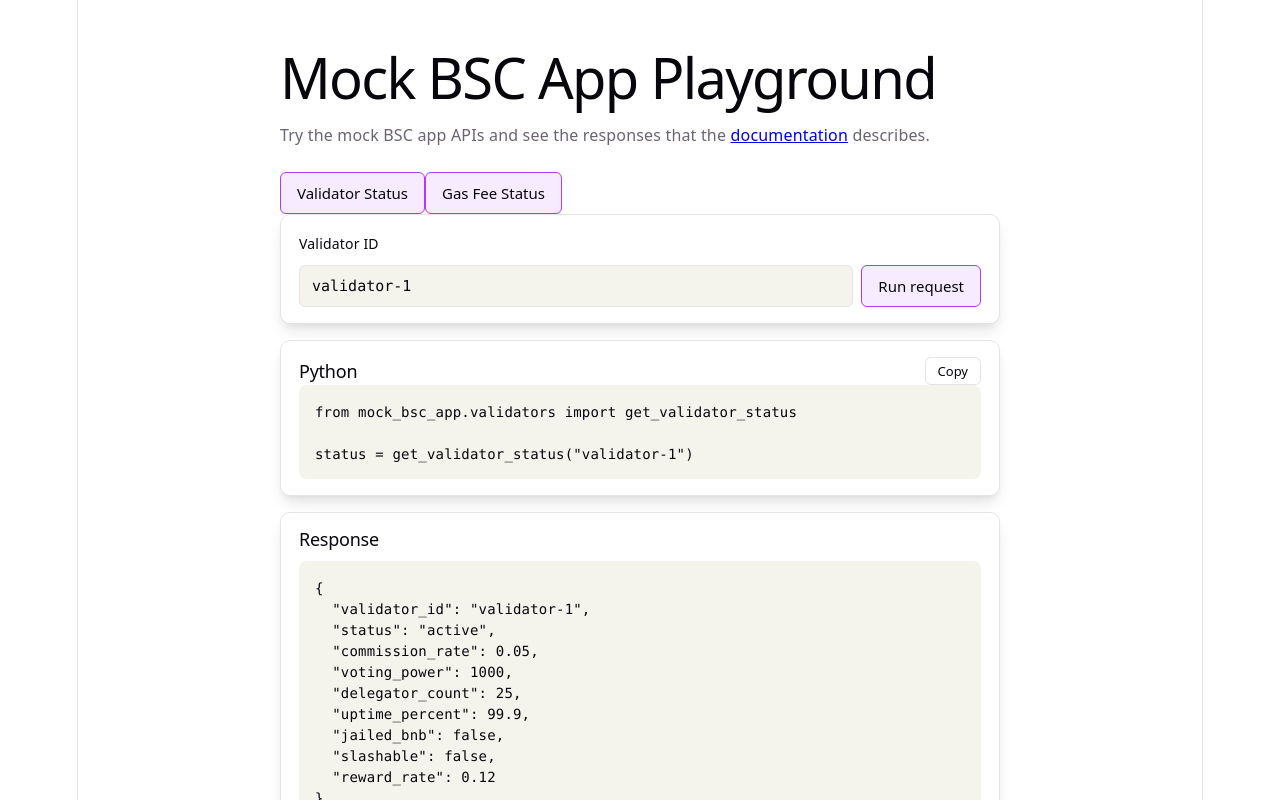
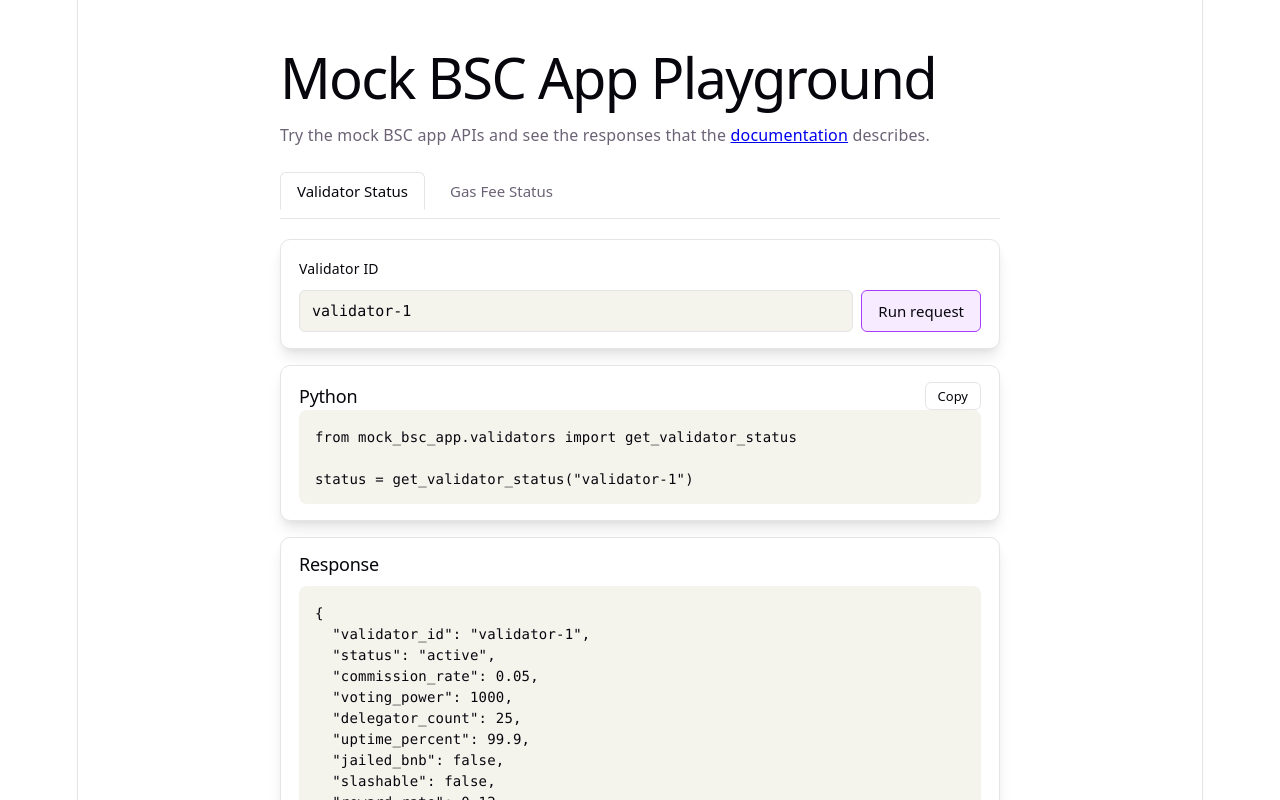
Before and after one commit to koredeBNB/techops-docsite-interactive-playground, a React (Vite) app: page / in a window 1280 px wide. Shown: the top 800 px of the page. Built offline with nearby package versions, Linux system fonts and the light colour scheme.

Commit message:
Update src/App.css from AI docsite updater

```diff
--- a/src/App.css
+++ b/src/App.css
@@ -14,6 +14,35 @@ header {
 .lede {
   margin-top: 8px;
   font-size: 16px;
+}
+
+.tab-row {
+  display: flex;
+  gap: 8px;
+  margin-bottom: 20px;
+  border-bottom: 1px solid var(--border);
+  padding-bottom: 8px;
+}
+
+.tab {
+  font: 500 15px var(--sans);
+  padding: 8px 16px;
+  border: 1px solid transparent;
+  border-radius: 6px 6px 0 0;
+  background: transparent;
+  color: var(--text);
+  cursor: pointer;
+}
+
+.tab:hover {
+  background: var(--code-bg);
+}
+
+.tab.active {
+  border-color: var(--border);
+  border-bottom-color: var(--bg);
+  background: var(--bg);
+  color: var(--text-h);
 }
 
 .card {
```
